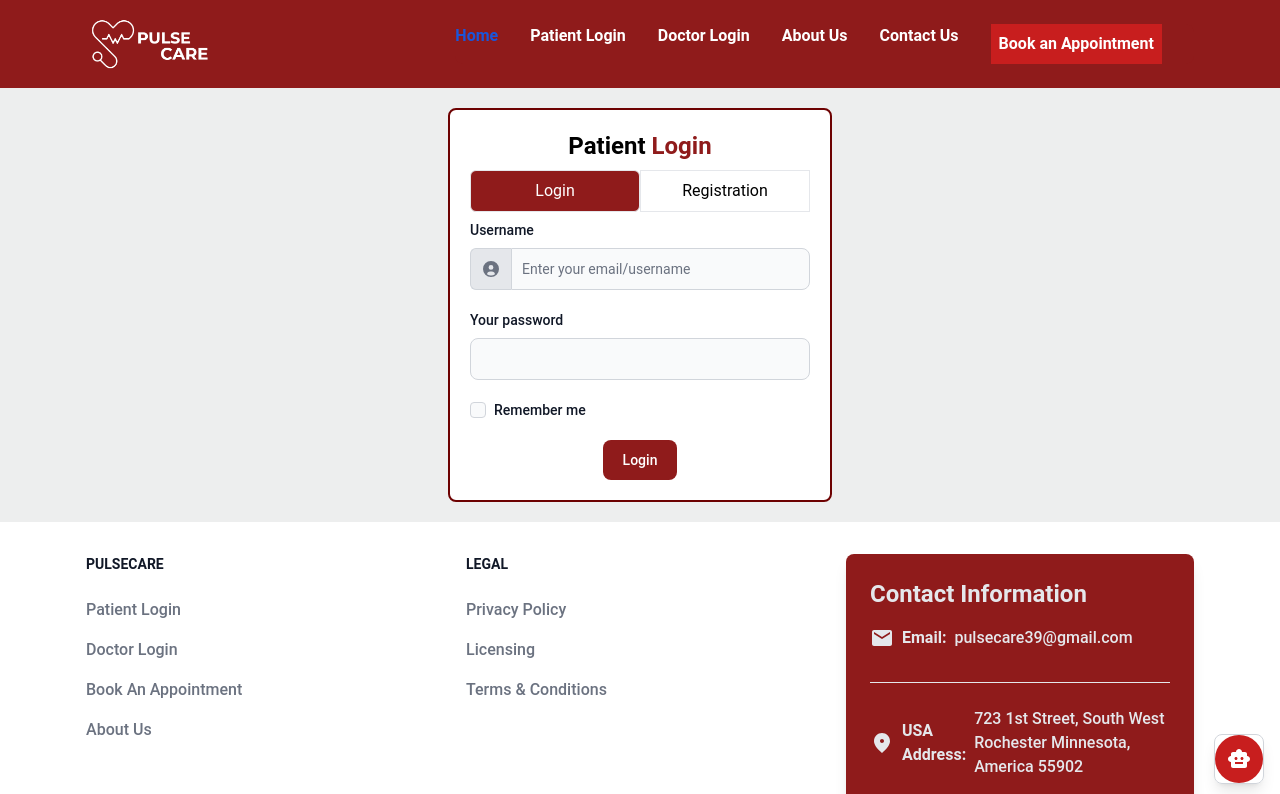
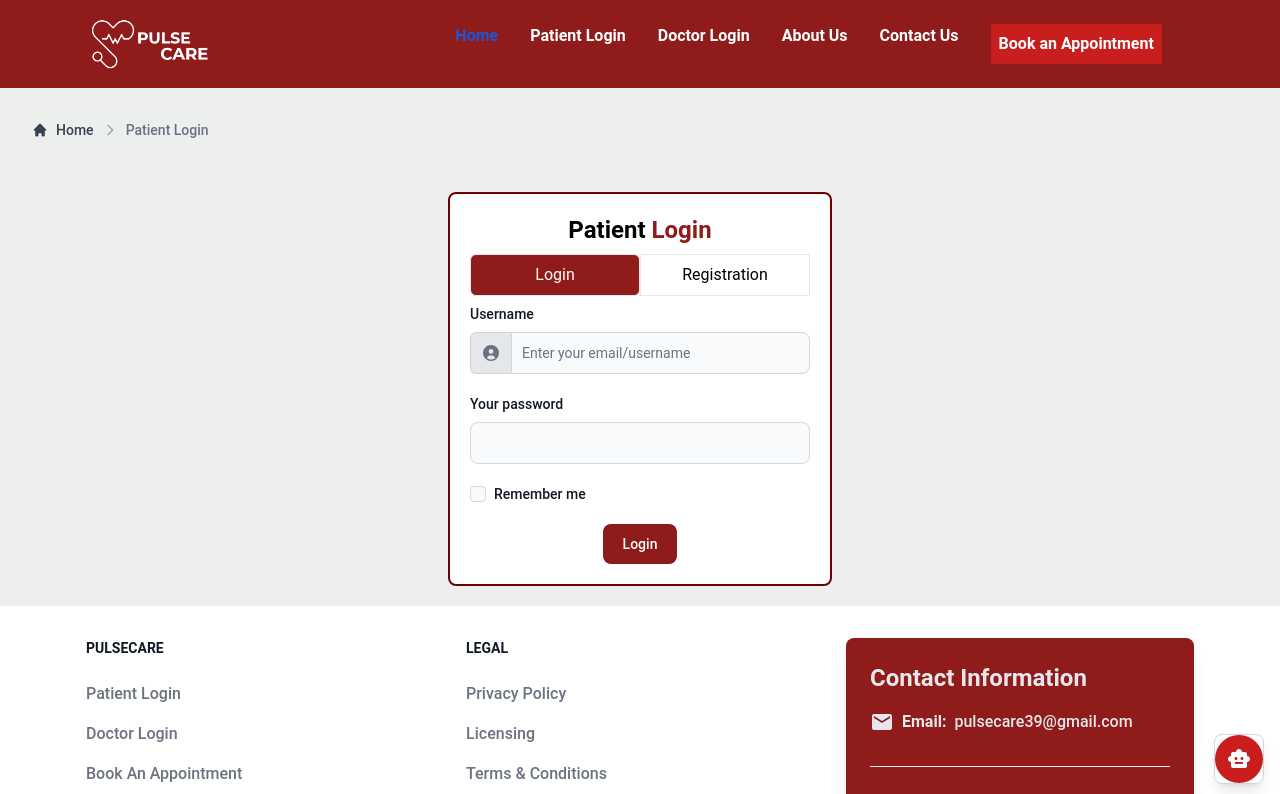
Before and after one commit to vatsalrishabh/PulseCare, a React (Vite) app: page /patientlogin in a window 1280 px wide. Shown: the top 794 px of the page. Built offline with nearby package versions, Linux system fonts and the light colour scheme; what react-chatbot-kit would draw is missing.

Commit message:
breadcrumb added

```diff
--- a/src/Components/BookAnAppointment.jsx
+++ b/src/Components/BookAnAppointment.jsx
@@ -1,4 +1,6 @@
 import React from "react";
+import { Breadcrumb, BreadcrumbItem } from "flowbite-react";
+import { HiHome } from "react-icons/hi";
 import ConsultCard from "./ConsultCard";
 
 const BookAnAppointment = () => {
@@ -227,6 +229,20 @@ const BookAnAppointment = () => {
 
 {/* Speciality wise list starts */}
       <div className="Speciality-wise-cards bg-custom-graybg">
+
+{/* Breadcrum starts */}
+<div className="p-8">
+<Breadcrumb aria-label="Default breadcrumb example">
+      <BreadcrumbItem href="/" icon={HiHome}>
+        Home
+      </BreadcrumbItem>
+
+      <BreadcrumbItem >Book an appointment</BreadcrumbItem>
+      {/* <BreadcrumbItem>Flowbite React</BreadcrumbItem> */}
+    </Breadcrumb>
+</div>
+{/* Breadcrum ends */}
+
         <div className="heading font-bold text-gray-700 text-4xl flex justify-center align-middle p-5">
          25+ Specialities
         </div>
--- a/src/Components/DoctorLoginForm.jsx
+++ b/src/Components/DoctorLoginForm.jsx
@@ -1,4 +1,6 @@
 import React,{useState} from "react";
+import { Breadcrumb, BreadcrumbItem } from "flowbite-react";
+import { HiHome } from "react-icons/hi";
 
 const DoctorLoginForm = () => {
     const [showLogin, setShowLogin] = useState(true);
@@ -13,6 +15,20 @@ const DoctorLoginForm = () => {
 
   return (
     <div className="Doctor-login-form bg-custom-graybg">
+
+{/* Breadcrum starts */}
+<div className="p-8">
+<Breadcrumb aria-label="Default breadcrumb example">
+      <BreadcrumbItem href="/" icon={HiHome}>
+        Home
+      </BreadcrumbItem>
+
+      <BreadcrumbItem >Doctor Login</BreadcrumbItem>
+      {/* <BreadcrumbItem>Flowbite React</BreadcrumbItem> */}
+    </Breadcrumb>
+</div>
+{/* Breadcrum ends */}
+
       <div className="w-full flex justify-center align-middle">
 
         <div className="lg:w-3/5  flex">
--- a/src/Components/PatientLoginForm.jsx
+++ b/src/Components/PatientLoginForm.jsx
@@ -1,4 +1,6 @@
 import React,{useState} from "react";
+import { Breadcrumb, BreadcrumbItem } from "flowbite-react";
+import { HiHome } from "react-icons/hi";
 
 const PatientLoginForm = () => {
     const [showLogin, setShowLogin] = useState(true);
@@ -13,6 +15,20 @@ const PatientLoginForm = () => {
 
   return (
     <div className="Patient-login-form bg-custom-graybg">
+
+      {/* Breadcrum starts */}
+<div className="p-8">
+<Breadcrumb aria-label="Default breadcrumb example">
+      <BreadcrumbItem href="/" icon={HiHome}>
+        Home
+      </BreadcrumbItem>
+
+      <BreadcrumbItem >Patient Login</BreadcrumbItem>
+      {/* <BreadcrumbItem>Flowbite React</BreadcrumbItem> */}
+    </Breadcrumb>
+</div>
+{/* Breadcrum ends */}
+
       <div className="w-full flex justify-center align-middle">
 
         <div className="lg:w-3/5  flex">
```
